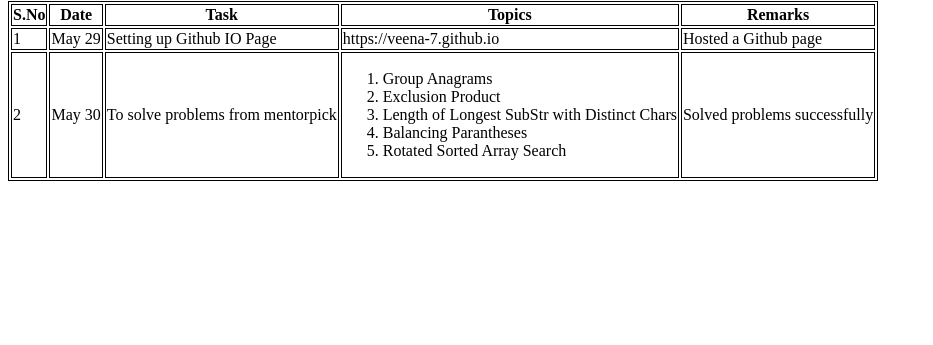
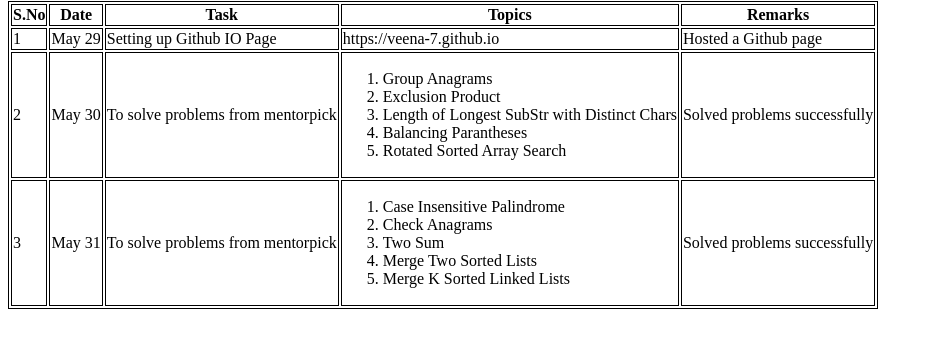
Before and after one commit to veena-7/veena-7.github.io, a plain HTML site: page index.html in a window 1280 px wide. Shown: the part 79-424 px from the top of the page, without its empty margins (0-933 px from the left). Drawn offline with Linux system fonts and the light colour scheme.

Commit message:
added 3rd row

```diff
--- a/index.html
+++ b/index.html
@@ -39,6 +39,21 @@
             </td>
             <td>Solved problems successfully</td>
         </tr>
+        <tr>
+            <td>3</td>
+            <td>May 31</td>
+            <td>To solve problems from mentorpick</td>
+            <td>
+                <ol>
+                    <li>Case Insensitive Palindrome</li>
+                    <li>Check Anagrams</li>
+                    <li>Two Sum</li>
+                    <li>Merge Two Sorted Lists</li>
+                    <li>Merge K Sorted Linked Lists</li>
+                </ol>
+            </td>
+            <td>Solved problems successfully</td>
+        </tr>
     </table>
 
     <script src="script.js"></script>
```
